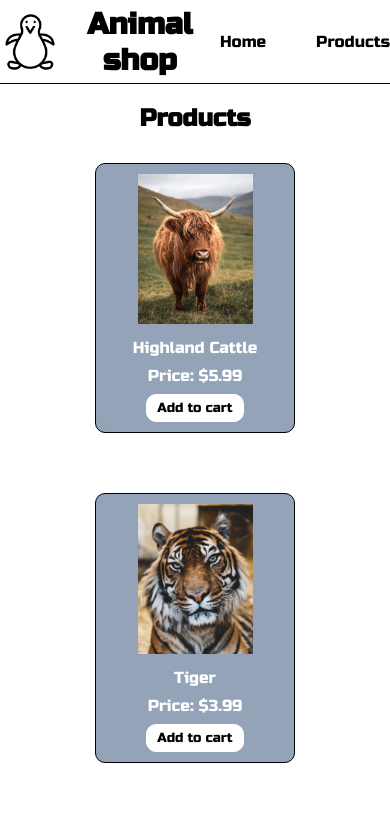
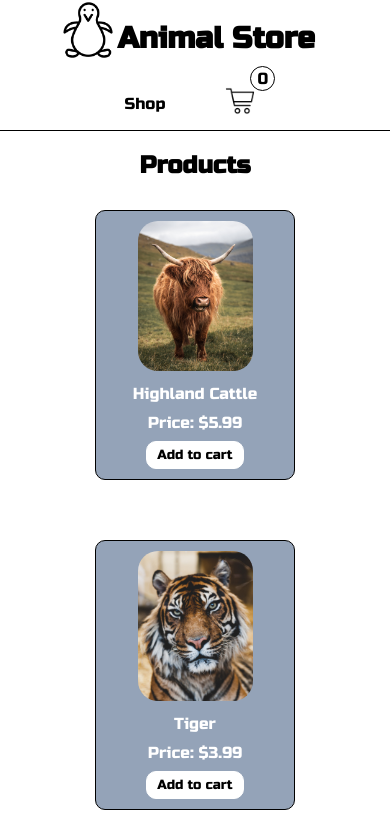
Before and after one commit to Dragan14/shopping-cart, a React app: page / in a window 390 px wide. Both pictures are taken after a click on the link "Shop now". Shown: the top 820 px of the page. Built offline with nearby package versions, Linux system fonts and the light colour scheme.

Commit message:
fixed navbar responsiveness

```diff
--- a/src/Navbar.js
+++ b/src/Navbar.js
@@ -1,5 +1,5 @@
-import './styles/navbar.css';
-import { Link } from 'react-router-dom';
+import "./styles/navbar.css";
+import { Link } from "react-router-dom";
 
 const Navbar = ({ cartItems, handleCartClick }) => {
 	const totalItems = cartItems.reduce((a, b) => {
@@ -7,43 +7,43 @@ const Navbar = ({ cartItems, handleCartClick }) => {
 	}, 0);
 	return (
 		<header className="navbar">
+			<Link to="/" className="logo-name">
 				<img
 					className="navbar-icon"
-        src={require('./img/navbar-icon.png')}
+					src={require("./img/navbar-icon.png")}
 					alt="penguin"
-      />{' '}
-      <h1 className="title">
-        <Link to="/">Animal shop</Link>
-      </h1>
-      <ul className="nav-links-list">
+				/>
+				<h1 className="title">Animal Store</h1>
+			</Link>
+			<ul className="nav-links-list navbar-links">
 				<li className="nav-link">
-          <Link to="/">Home</Link>{' '}
+					{" "}
+					<Link to="/shop">Shop</Link>{" "}
 				</li>
-        <li className="nav-link">
-          {' '}
-          <Link to="/shop">Products</Link>{' '}
-        </li>
-        {cartItems.length > 0 && (
-          <div className="cart-icon-container" onClick={handleCartClick}>
+				{cartItems.length >= 0 && (
+					<div
+						className="cart-icon-container"
+						onClick={handleCartClick}
+					>
 						<li>
 							<img
 								className="cart-icon"
-                src={require('./img/shopping-cart.png')}
+								src={require("./img/shopping-cart.png")}
 								alt=""
 							/>
 						</li>
 						<div
 							style={{
-                display: 'flex',
-                justifyContent: 'center',
-                alignItems: 'center',
-                position: 'absolute',
-                height: '25px',
-                width: '25px',
-                top: '-10px',
-                right: '-10px',
-                borderRadius: '50%',
-                border: '1px solid #000',
+								display: "flex",
+								justifyContent: "center",
+								alignItems: "center",
+								position: "absolute",
+								height: "25px",
+								width: "25px",
+								top: "-10px",
+								right: "-10px",
+								borderRadius: "50%",
+								border: "1px solid #000",
 							}}
 						>
 							{totalItems}
--- a/src/Shop/Product.js
+++ b/src/Shop/Product.js
@@ -1,6 +1,6 @@
-import IncrementBtn from '../IncrementBtn';
-import DecrementBtn from '../DecrementBtn';
-import '../styles/product.css';
+import IncrementBtn from "../IncrementBtn";
+import DecrementBtn from "../DecrementBtn";
+import "../styles/product.css";
 
 const Product = ({
 	product,
@@ -17,8 +17,14 @@ const Product = ({
 		content = (
 			<p>
 				Quantity: {quantity}
-        <DecrementBtn handleDecrement={handleDecrement} product={product} />
-        <IncrementBtn handleIncrement={handleIncrement} product={product} />
+				<DecrementBtn
+					handleDecrement={handleDecrement}
+					product={product}
+				/>
+				<IncrementBtn
+					handleIncrement={handleIncrement}
+					product={product}
+				/>
 			</p>
 		);
 	} else {
@@ -36,7 +42,11 @@ const Product = ({
 	return (
 		<div className="product">
 			<div className="img-container">
-        <img src={require(`../img/${imgUrl}`)} alt={product} />
+				<img
+					className="product-image"
+					src={require(`../img/${imgUrl}`)}
+					alt={product}
+				/>
 			</div>
 			<p>{product}</p>
 			<p>Price: ${price}</p>
--- a/src/styles/homepage.css
+++ b/src/styles/homepage.css
@@ -15,7 +15,7 @@
 .all-pigs-img {
   width: 50vw;
   max-width: 400px;
-  border-radius: 10px;
+  border-radius: 20px;
 }
 
 .shop-now-btn {
@@ -32,3 +32,7 @@
   background-color: #64748b;
   color: #fff;
 }
+
+.product-image {
+  border-radius: 20px !important;
+}
--- a/src/styles/navbar.css
+++ b/src/styles/navbar.css
@@ -1,9 +1,16 @@
 .navbar {
   display: flex;
-  justify-content: space-around;
+  flex-wrap: wrap;
+  justify-content: space-evenly;
   align-items: center;
-  height: 10vh;
+  min-height: 10vh;
   border-bottom: 1px solid #000;
+  padding: 0 5vw;
+}
+
+.logo-name {
+  display: flex;
+  min-width: 275px;
 }
 
 .title a:hover {
```
Also changed, not shown: 1 other file. Lines whose indentation alone changed are shown as unchanged.
